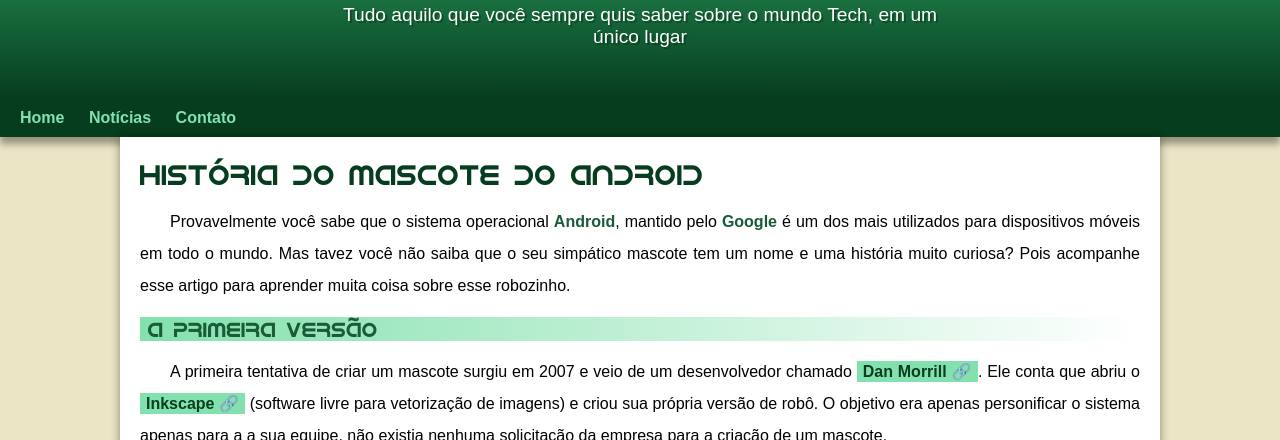
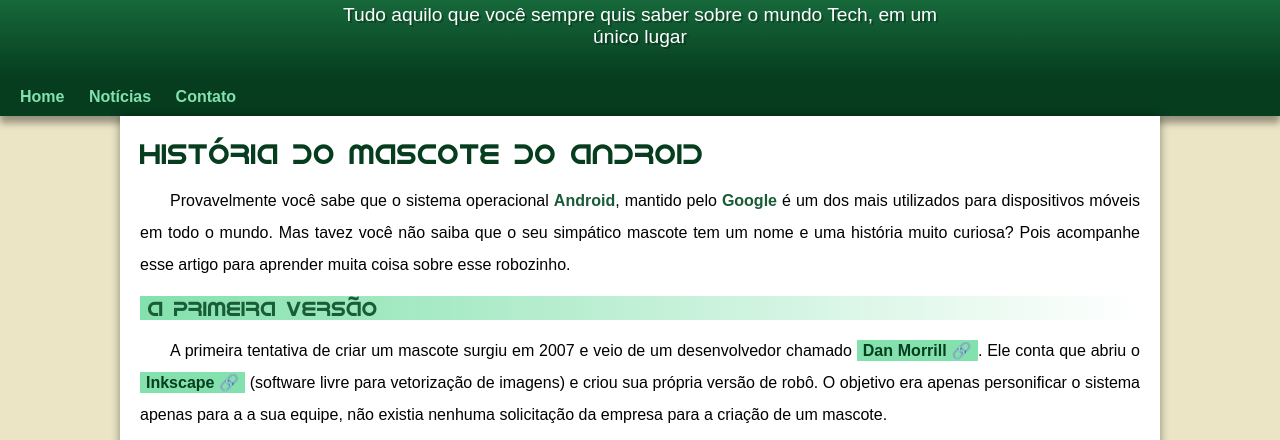
Before and after one commit to gabigol17/projeto-android, a plain HTML site: page index.html in a window 1280 px wide. Shown: the part 113-553 px from the top of the page. Drawn offline with Linux system fonts and the light colour scheme.

Commit message:
padding atual

```diff
--- a/estilo/style.css
+++ b/estilo/style.css
@@ -56,7 +56,7 @@ header > p {
     padding-right: 10px;
     padding-left: 10px;
     margin: auto;
-    padding-bottom: 51px;
+    padding-bottom: 30px;
     text-shadow: 2px 2px 0px rgba(0, 0, 0, 0.267);
 }
 
```
